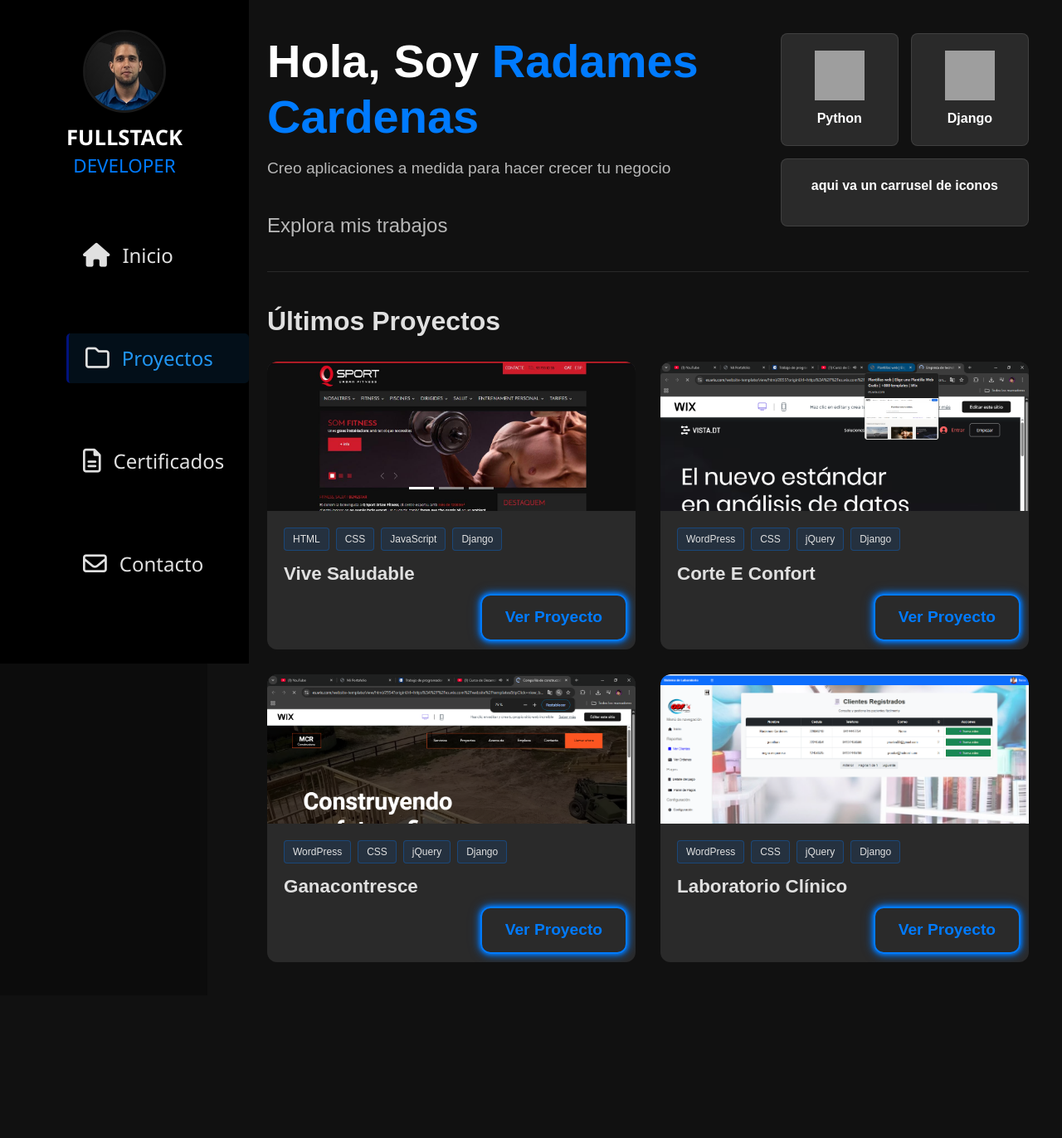
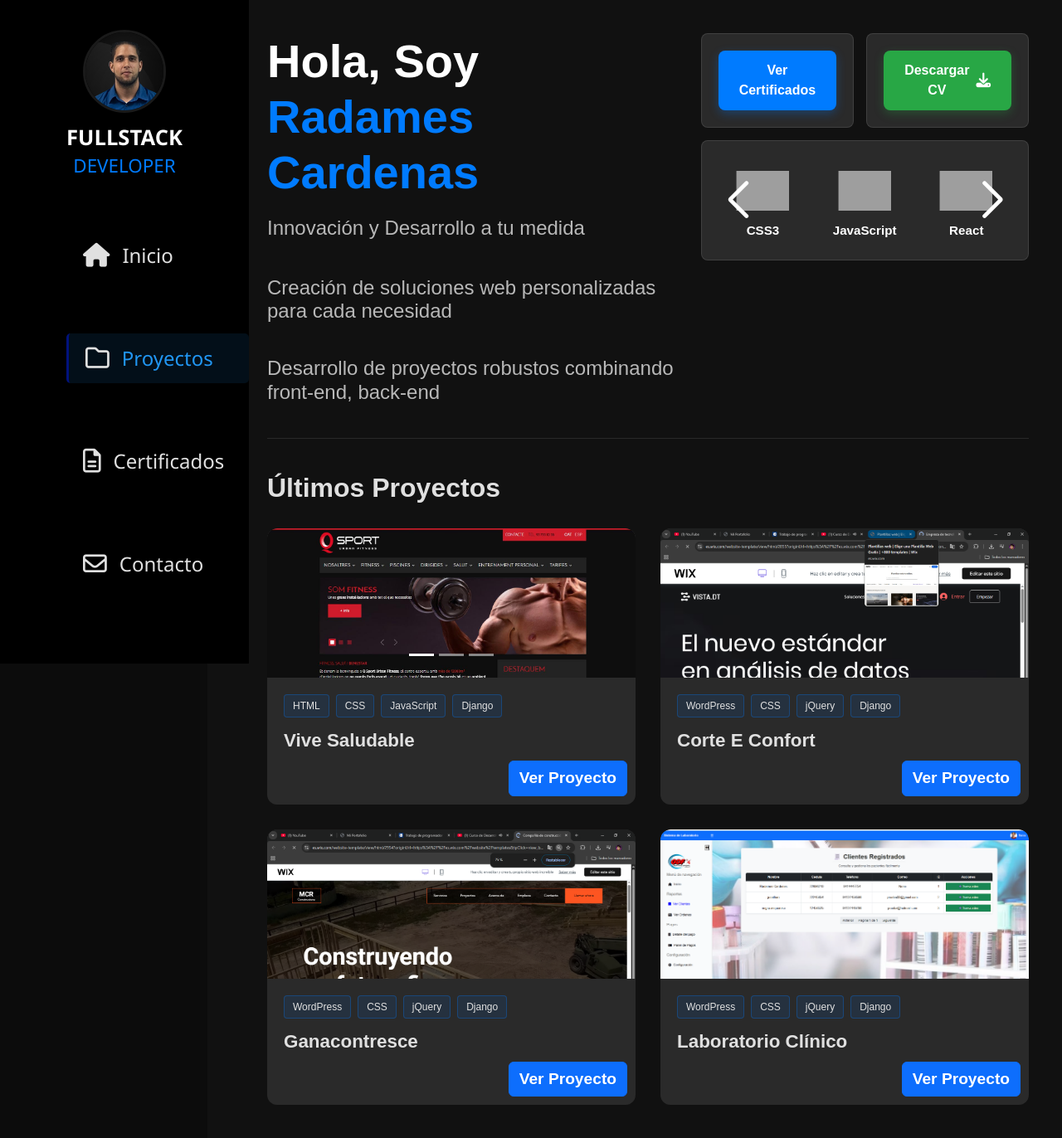
Before and after one commit to Flarxx/PortFolio, a Django app: page /proyectos/ in a window 1280 px wide. Shown: the whole page at 83% size. Before the commit the page ends 1160 px from the top, so only its background shows below. Run offline with Django 5.2, Linux system fonts and the light colour scheme; grey boxes are pictures that could not be loaded.

Commit message:
modificacion de estetica de los proyectos (agregado carrusel de iconos con swiper herramientra que conoci recien muy util

```diff
--- a/nucleo/static/css/proyectos.css
+++ b/nucleo/static/css/proyectos.css
@@ -2,10 +2,9 @@
 /* === ESTILOS DE LA PRESENTACIÓN === */
 /* ================================== */
 :root {
-  --neon-blue-color: #007bff; /* Un azul de Bootstrap vibrante */
-  /* O si prefieres un azul más oscuro que combine con los tonos de tu portfolio: */
-  /* --neon-blue-color: #0056b3; */
+  --neon-blue-color: #007bff; /* Azul Bootstrap */
 }
+
 .presentacion-container {
     display: grid;
     grid-template-columns: 2fr 1fr;
@@ -26,28 +25,11 @@
 }
 
 .subtitle {
-    font-size: 1.2rem;
+    font-size: 1.5rem;
     color: rgba(255, 255, 255, 0.7);
     margin-bottom: 40px;
 }
 
-.explore-button {
-    background-color: #007bff;
-    color: white;
-    border: none;
-    padding: 12px 30px;
-    border-radius: 5px;
-    font-size: 1rem;
-    font-weight: 600;
-    cursor: pointer;
-    transition: background-color 0.3s;
-}
-
-.explore-button:hover {
-    background-color: #0056b3;
-}
-
-/* --- Boxes de Tecnología --- */
 .tech-overview {
     display: grid;
     grid-template-columns: repeat(2, 1fr);
@@ -98,14 +80,13 @@
 
 .grid-proyectos {
     display: grid;
-    grid-template-columns: repeat(2, 1fr); /* 2 columnas */
-    grid-template-rows: repeat(2, auto);   /* 2 filas automáticas */
+    grid-template-columns: repeat(2, 1fr);
+    grid-template-rows: repeat(2, auto);
     gap: 30px;
     padding: 0;
     margin-left: 2rem;
 }
 
-/* --- Card --- */
 .card-carrousel {
     background-color: #2a2a2a;
     color: white;
@@ -121,7 +102,6 @@
     box-shadow: 0 8px 16px rgba(0, 0, 0, 0.4);
 }
 
-/* --- Carrusel dentro de la Card --- */
 .project-carousel {
     height: 180px;
     max-height: 180px;
@@ -139,7 +119,6 @@
     object-fit: cover;
 }
 
-/* --- Tags de tecnologías --- */
 .tech-tags {
     display: flex;
     flex-wrap: wrap;
@@ -157,61 +136,21 @@
     border: solid 1px rgba(0, 123, 255, 0.3);
 }
 
-/* --- Título y botón del proyecto --- */
 .card-carrousel h3 {
     margin: 15px 0 0 20px;
     font-size: 1.4rem;
     font-weight: 600;
 }
 
-/* Estilos para el botón Neón (Opción 4 de Image 1) */
-.btn-neon {
-    background-color: transparent;
-    border: 2px solid var(--neon-blue-color); /* Usa la variable de color */
-    color: var(--neon-blue-color); /* Color del texto */
-    padding: 12px 28px;
-    border-radius: 12px;
-    font-family: Arial, sans-serif;
-    font-size: 1.2em;
-    font-weight: bold;
-    text-decoration: none;
-    cursor: pointer;
-    position: relative;
-    overflow: hidden;
-    transition: all 0.3s ease-in-out;
-    /* Sombras base con el nuevo color azul */
-    box-shadow: 0 0 5px var(--neon-blue-color),
-                0 0 10px var(--neon-blue-color),
-                0 0 15px rgba(0, 123, 255, 0.4); /* Usa rgba del nuevo color */
-}
-
-.btn-neon:hover {
-    color: #ffffff; /* Texto blanco en hover para mejor contraste */
-    background-color: var(--neon-blue-color); /* Fondo se llena con el azul */
-    /* Sombras más intensas al hover con el nuevo color azul */
-    box-shadow: 0 0 15px var(--neon-blue-color),
-                0 0 25px rgba(0, 123, 255, 0.6),
-                0 0 40px rgba(0, 123, 255, 0.8);
-    transform: translateY(-2px);
-}
-
-.btn-neon:active {
-    transform: translateY(0);
-    box-shadow: 0 0 5px var(--neon-blue-color); /* Sombra tenue activa */
-}
-
-
-
 .btn-container {
-    text-align: right; /* alinea el botón a la derecha */
-    margin-top: 10px; /* separa un poco del título */
+    text-align: right;
+    margin-top: 10px;
     margin-bottom: 10px;
     margin-right: 10px;
 }
 
-
 .tech-logo {
-    width: 60px;   /* tamaño grande y uniforme */
+    width: 60px;
     height: 60px;
     margin-bottom: 10px;
 }
@@ -224,29 +163,82 @@
     font-size: 1.5rem;
     color: rgba(255, 255, 255, 0.7);
     margin-bottom: 40px;
-  }
-
-
-/*  modificando iconos */
+}
 
 .mini-icons {
-    margin-top: 8px;          /* separa los íconos del contenido de arriba */
-    display: flex;            /* coloca los íconos en fila */
-    flex-wrap: wrap;          /* si no caben, que salten a otra línea */
-    gap: 8px;                 /* espacio entre íconos */
-    justify-content: center;  /* centra los íconos horizontalmente */
-    align-items: center;      /* los alinea verticalmente */
+    margin-top: 8px;
+    display: flex;
+    flex-wrap: wrap;
+    gap: 8px;
+    justify-content: center;
+    align-items: center;
 }
 
 .mini-tech-logo {
-    width: 30px;              /* tamaño uniforme de los íconos */
+    width: 30px;
     height: 30px;
-    opacity: 0.9;             /* un poco más suave */
+    opacity: 0.9;
     transition: transform 0.2s ease, opacity 0.2s ease;
-    cursor: pointer;          /* cursor tipo "mano" */
+    cursor: pointer;
 }
 
 .mini-tech-logo:hover {
-    transform: scale(1.2);    /* efecto de zoom al pasar el mouse */
-    opacity: 1;               /* más brillante al hover */
+    transform: scale(1.2);
+    opacity: 1;
 }
+
+.tech-swiper {
+   width: 100%;
+  overflow: hidden;
+}
+
+.tech-swiper .swiper-wrapper {
+  display: flex;
+  align-items: center;
+}
+
+.tech-swiper .swiper-slide {
+  display: flex;
+  flex-direction: column;
+  align-items: center;
+  gap: 8px;
+  text-align: center;
+  padding: 8px;
+  user-select: none;
+}
+
+.tech-icon {
+  width: 64px;
+  height: 64px;
+  object-fit: contain;
+  display: block;
+}
+
+.tech-name {
+  margin: 0;
+  font-size: 0.95rem;
+  line-height: 1;
+}
+
+.tech-btn {
+  border-radius: 8px;
+  padding: 6px 12px;
+  font-weight: 500;
+  transition: transform .22s ease, background-color .22s ease;
+  font-size: 0.85rem;
+}
+
+.tech-btn:hover {
+  transform: scale(1.04);
+  color: #fff;
+}
+
+.swiper-button-next,
+.swiper-button-prev {
+  color: inherit;
+}
+
+@media (max-width: 480px) {
+  .tech-icon { width: 48px; height: 48px; }
+  .tech-name { font-size: 0.85rem; }
+}
--- a/nucleo/static/css/styles.css
+++ b/nucleo/static/css/styles.css
@@ -156,3 +156,66 @@ nav ul li a span {
   text-align: center;
   margin-bottom: 20px;
 }
+
+
+/* botones*/
+
+.btn{
+  color: white;
+  font-size: 1.2rem;
+}
+
+.btn-modern-primary {
+    /* Diseño base */
+    padding: 12px 25px;
+    border: none;
+    border-radius: 8px;
+    font-size: 1rem;
+    font-weight: 600;
+    cursor: pointer;
+    transition: all 0.3s ease;
+    display: inline-flex;
+    align-items: center;
+    gap: 8px;
+    color: #fff;
+
+    /* Colores y efecto */
+    background-color: #007bff;
+    box-shadow: 0 4px 12px rgba(0, 123, 255, 0.3);
+}
+
+.btn-modern-primary:hover {
+    background-color: #0056b3;
+    transform: translateY(-2px);
+    box-shadow: 0 6px 16px rgba(0, 123, 255, 0.4);
+}
+
+.btn-modern-download {
+    /* Diseño base (similar al primario) */
+    padding: 12px 25px;
+    border: none;
+    border-radius: 8px;
+    font-size: 1rem;
+    font-weight: 600;
+    cursor: pointer;
+    transition: all 0.3s ease;
+    display: inline-flex;
+    align-items: center;
+    gap: 8px;
+    color: #fff;
+
+    /* Colores y efecto */
+    background-color: #28a745;
+    box-shadow: 0 4px 12px rgba(40, 167, 69, 0.3);
+}
+
+.btn-modern-download:hover {
+    background-color: #218838;
+    transform: translateY(-2px);
+    box-shadow: 0 6px 16px rgba(40, 167, 69, 0.4);
+}
+
+/* Estilo para el ícono de descarga */
+.btn-modern-download i {
+    font-size: 1.1em;
+}
--- /dev/null
+++ b/nucleo/static/js/proyectos.js
@@ -0,0 +1,14 @@
+document.addEventListener("DOMContentLoaded", () => {
+  const techSwiper = new Swiper(".tech-swiper", {
+    loop: true,
+    slidesPerView: 3    ,
+    spaceBetween: 15,
+    speed: 3000, // velocidad del movimiento
+    autoplay: {
+      delay: 0,
+      disableOnInteraction: false
+    },
+    allowTouchMove: false, // evita interacción del usuario
+    freeMode: true, // movimiento libre continuo
+  });
+});
--- a/nucleo/templates/nucleo/Proyectos.html
+++ b/nucleo/templates/nucleo/Proyectos.html
@@ -1,86 +1,94 @@
-{% extends 'nucleo/layout.html' %} {% load static %} {% block content %}
+{% extends 'nucleo/layout.html' %}
+{% load static %}
+
+{% block content %}
 <link rel="stylesheet" href="{% static 'css/proyectos.css' %}" />
 
 <div class="presentacion-container">
-    <!-- primer grid   -->
+    <!-- primer grid -->
     <div class="text-content">
         <h1 class="greeting-title">
             Hola, Soy <span class="nombre">Radames Cardenas</span>
         </h1>
-    <p class="subtitle">
-      Creo aplicaciones a medida para hacer crecer tu negocio
-    </p>
-    <h3 class="subtitle1">Explora mis trabajos</h3>
+        <p class="subtitle">Innovación y Desarrollo a tu medida</p>
+        <h2 class="subtitle1">Creación de soluciones web personalizadas para cada necesidad</h2>
+<h2 class="subtitle1">Desarrollo de proyectos robustos combinando front-end, back-end</h2>
     </div>
-  <!-- segundo grid  -->
+
+    <!-- segundo grid -->
     <div class="tech-overview">
         <div class="tech-box">
-      <img src="https://www.svgrepo.com/show/452091/python.svg" alt="Python Logo" class="tech-logo"/>
-      <span class="tech-name">Python</span>
+            <button class="btn-modern-primary">Ver Certificados</button>
         </div>
-
         <div class="tech-box">
-      <img src="https://www.svgrepo.com/show/353657/django-icon.svg" alt="Django Logo" class="tech-logo"/>
-      <span class="tech-name">Django</span>
+            <button class="btn-modern-download">Descargar CV <i class="fas fa-download"></i></button>
         </div>
-
-
-    <!-- Frontend Stack -->
         <div class="tech-box experience-box">
-        <p>aqui va un carrusel de iconos</p>
+            <div class="swiper tech-swiper" aria-label="Carrusel de tecnologías">
+                <div class="swiper-wrapper">
+                    <div class="swiper-slide">
+                        <img class="tech-icon" src="https://cdn.jsdelivr.net/gh/devicons/devicon/icons/html5/html5-original.svg" alt="HTML5" loading="lazy">
+                        <p class="tech-name">HTML5</p>
+                    </div>
+                    <div class="swiper-slide">
+                        <img class="tech-icon" src="https://cdn.jsdelivr.net/gh/devicons/devicon/icons/css3/css3-original.svg" alt="CSS3" loading="lazy">
+                        <p class="tech-name">CSS3</p>
+                    </div>
+                    <div class="swiper-slide">
+                        <img class="tech-icon" src="https://cdn.jsdelivr.net/gh/devicons/devicon/icons/javascript/javascript-original.svg" alt="JavaScript" loading="lazy">
+                        <p class="tech-name">JavaScript</p>
+                    </div>
+                    <div class="swiper-slide">
+                        <img class="tech-icon" src="https://cdn.jsdelivr.net/gh/devicons/devicon/icons/react/react-original.svg" alt="React" loading="lazy">
+                        <p class="tech-name">React</p>
+                    </div>
+                    <div class="swiper-slide">
+                        <img class="tech-icon" src="https://cdn.jsdelivr.net/npm/simple-icons@3.13.0/icons/django.svg" alt="Django" loading="lazy">
+                        <p class="tech-name">Django</p>
+                    </div iv>
+                    <div class="swiper-slide">
+                        <img class="tech-icon" src="https://cdn.jsdelivr.net/gh/devicons/devicon/icons/python/python-original.svg" alt="Python" loading="lazy">
+                        <p class="tech-name">Python</p>
+                    </div>
+                    <div class="swiper-slide">
+                        <img class="tech-icon" src="https://cdn.jsdelivr.net/gh/devicons/devicon/icons/git/git-original.svg" alt="Git" loading="lazy">
+                        <p class="tech-name">Git</p>
+                    </div>
+                </div>
+                <div class="swiper-pagination"></div>
+                <div class="swiper-button-prev" aria-label="Anterior"></div>
+                <div class="swiper-button-next" aria-label="Siguiente"></div>
+            </div>
         </div>
     </div>
 </div>
 
+<noscript>
+    <p>Activa JavaScript para ver el carrusel de tecnologías.</p>
+</noscript>
+
 <h2 class="section-title">Últimos Proyectos</h2>
-
 <div class="grid-proyectos">
     <!-- CARD 1 -->
     <div class="card-carrousel">
         <div id="carousel1" class="carousel slide project-carousel">
             <div class="carousel-indicators">
-        <button
-          type="button"
-          data-bs-target="#carousel1"
-          data-bs-slide-to="0"
-          class="active"
-        ></button>
-        <button
-          type="button"
-          data-bs-target="#carousel1"
-          data-bs-slide-to="1"
-        ></button>
-        <button
-          type="button"
-          data-bs-target="#carousel1"
-          data-bs-slide-to="2"
-        ></button>
+                <button type="button" data-bs-target="#carousel1" data-bs-slide-to="0" class="active"></button>
+                <button type="button" data-bs-target="#carousel1" data-bs-slide-to="1"></button>
+                <button type="button" data-bs-target="#carousel1" data-bs-slide-to="2"></button>
             </div>
             <div class="carousel-inner">
                 <div class="carousel-item active">
-          <img
-            src="{% static 'img/proyectos/ejercicio.jpg' %}"
-            class="d-block w-100"
-            alt="Proyecto 1"
-          />
+                    <img src="{% static 'img/proyectos/ejercicio.jpg' %}" class="d-block w-100" alt="Proyecto 1"/>
                 </div>
                 <div class="carousel-item">
-          <img
-            src="{% static 'img/proyectos/Lab3.png' %}"
-            class="d-block w-100"
-            alt="Proyecto 2"
-          />
+                    <img src="{% static 'img/proyectos/Lab3.png' %}" class="d-block w-100" alt="Proyecto 2"/>
                 </div>
                 <div class="carousel-item">
-          <img
-            src="{% static 'img/proyectos/Lab4.png' %}"
-            class="d-block w-100"
-            alt="Proyecto 3"
-          />
+                    <img src="{% static 'img/proyectos/Lab4.png' %}" class="d-block w-100" alt="Proyecto 3"/>
                 </div>
             </div>
         </div>
-
         <div class="tech-tags">
             <span class="tag">HTML</span>
             <span class="tag">CSS</span>
@@ -89,7 +97,7 @@
         </div>
         <h3 class="project-title">Vive Saludable</h3>
         <div class="btn-container">
-    <button class="btn-neon tech-btn">Ver Proyecto</button>
+            <button class="btn btn-primary">Ver Proyecto</button>
         </div>
     </div>
 
@@ -98,29 +106,16 @@
         <div id="carousel2" class="carousel slide project-carousel">
             <div class="carousel-inner">
                 <div class="carousel-item active">
-          <img
-            src="{% static 'img/proyectos/ejemplo3.png' %}"
-            class="d-block w-100"
-            alt="Proyecto Corte E Confort"
-          />
+                    <img src="{% static 'img/proyectos/ejemplo3.png' %}" class="d-block w-100" alt="Proyecto Corte E Confort"/>
                 </div>
                 <div class="carousel-item">
-          <img
-            src="{% static 'img/proyectos/Lab3.png' %}"
-            class="d-block w-100"
-            alt="Proyecto 2"
-          />
+                    <img src="{% static 'img/proyectos/Lab3.png' %}" class="d-block w-100" alt="Proyecto 2"/>
                 </div>
                 <div class="carousel-item">
-          <img
-            src="{% static 'img/proyectos/Lab4.png' %}"
-            class="d-block w-100"
-            alt="Proyecto 3"
-          />
+                    <img src="{% static 'img/proyectos/Lab4.png' %}" class="d-block w-100" alt="Proyecto 3"/>
                 </div>
             </div>
         </div>
-
         <div class="tech-tags">
             <span class="tag">WordPress</span>
             <span class="tag">CSS</span>
@@ -129,7 +124,7 @@
         </div>
         <h3 class="project-title">Corte E Confort</h3>
         <div class="btn-container">
-    <button class="btn-neon tech-btn">Ver Proyecto</button>
+            <button class="btn btn-primary">Ver Proyecto</button>
         </div>
     </div>
 
@@ -138,29 +133,16 @@
         <div id="carousel3" class="carousel slide project-carousel">
             <div class="carousel-inner">
                 <div class="carousel-item active">
-          <img
-            src="{% static 'img/proyectos/4.png' %}"
-            class="d-block w-100"
-            alt="Ganacontresce"
-          />
+                    <img src="{% static 'img/proyectos/4.png' %}" class="d-block w-100" alt="Ganacontresce"/>
                 </div>
                 <div class="carousel-item">
-          <img
-            src="{% static 'img/proyectos/Lab3.png' %}"
-            class="d-block w-100"
-            alt="Proyecto 2"
-          />
+                    <img src="{% static 'img/proyectos/Lab3.png' %}" class="d-block w-100" alt="Proyecto 2"/>
                 </div>
                 <div class="carousel-item">
-          <img
-            src="{% static 'img/proyectos/Lab4.png' %}"
-            class="d-block w-100"
-            alt="Proyecto 3"
-          />
+                    <img src="{% static 'img/proyectos/Lab4.png' %}" class="d-block w-100" alt="Proyecto 3"/>
                 </div>
             </div>
         </div>
-
         <div class="tech-tags">
             <span class="tag">WordPress</span>
             <span class="tag">CSS</span>
@@ -169,7 +151,7 @@
         </div>
         <h3 class="project-title">Ganacontresce</h3>
         <div class="btn-container">
-    <button class="btn-neon tech-btn">Ver Proyecto</button>
+            <button class="btn btn-primary">Ver Proyecto</button>
         </div>
     </div>
 
@@ -178,29 +160,16 @@
         <div id="carousel4" class="carousel slide project-carousel">
             <div class="carousel-inner">
                 <div class="carousel-item active">
-          <img
-            src="{% static 'img/proyectos/Lab1.png' %}"
-            class="d-block w-100"
-            alt="Proyecto"
-          />
+                    <img src="{% static 'img/proyectos/Lab1.png' %}" class="d-block w-100" alt="Proyecto"/>
                 </div>
                 <div class="carousel-item">
-          <img
-            src="{% static 'img/proyectos/Lab3.png' %}"
-            class="d-block w-100"
-            alt="Proyecto 2"
-          />
+                    <img src="{% static 'img/proyectos/Lab3.png' %}" class="d-block w-100" alt="Proyecto 2"/>
                 </div>
                 <div class="carousel-item">
-          <img
-            src="{% static 'img/proyectos/Lab4.png' %}"
-            class="d-block w-100"
-            alt="Proyecto 3"
-          />
+                    <img src="{% static 'img/proyectos/Lab4.png' %}" class="d-block w-100" alt="Proyecto 3"/>
                 </div>
             </div>
         </div>
-
         <div class="tech-tags">
             <span class="tag">WordPress</span>
             <span class="tag">CSS</span>
@@ -209,8 +178,12 @@
         </div>
         <h3 class="project-title">Laboratorio Clínico</h3>
         <div class="btn-container">
-    <button class="btn-neon tech-btn">Ver Proyecto</button>
+            <button class="btn btn-primary">Ver Proyecto</button>
         </div>
     </div>
 </div>
 {% endblock %}
+
+{% block scripts %}
+<script src="{% static 'js/proyectos.js' %}"></script>
+{% endblock %}
--- a/nucleo/templates/nucleo/layout.html
+++ b/nucleo/templates/nucleo/layout.html
@@ -17,6 +17,9 @@
 
     <!-- Iconos -->
     <link rel="stylesheet" href="https://cdnjs.cloudflare.com/ajax/libs/font-awesome/6.5.0/css/all.min.css">
+
+    <link rel="stylesheet" href="https://cdn.jsdelivr.net/npm/swiper@11/swiper-bundle.min.css" />
+
 </head>
 
 <body>
@@ -56,5 +59,11 @@
     </div>
 
     <script src="https://cdn.jsdelivr.net/npm/bootstrap@5.3.3/dist/js/bootstrap.bundle.min.js"></script>
+    <script src="https://cdn.jsdelivr.net/npm/swiper@11/swiper-bundle.min.js"></script>
+    <!-- Scripts generales -->
+{% block scripts %}{% endblock %}
+</body>
+
+
 </body>
 </html>
--- a/nucleo/templates/nucleo/main.html
+++ b/nucleo/templates/nucleo/main.html
@@ -16,9 +16,7 @@
   <div class="card big">
     <h2>Tu socio ideal en desarrollo web</h2>
     <span>
-      Combino más de 10 años en IT con experiencia en desarrollo front-end y back-end
-      para crear soluciones web modernas, funcionales y escalables.
-      Ya sea desde cero o mejorando sistemas existentes,
+     Desarrollador Fullstack Junior: Bases sólidas en python, Django, JavaScript potenciadas por 10+ años de experiencia en resolución de problemas de IT
     </span>
     <a href="#" class="btn">Contáctame ›</a>
   </div>
```
Also changed, not shown: nucleo/static/js/active_nav.js (deleted). Lines whose indentation alone changed are shown as unchanged.
